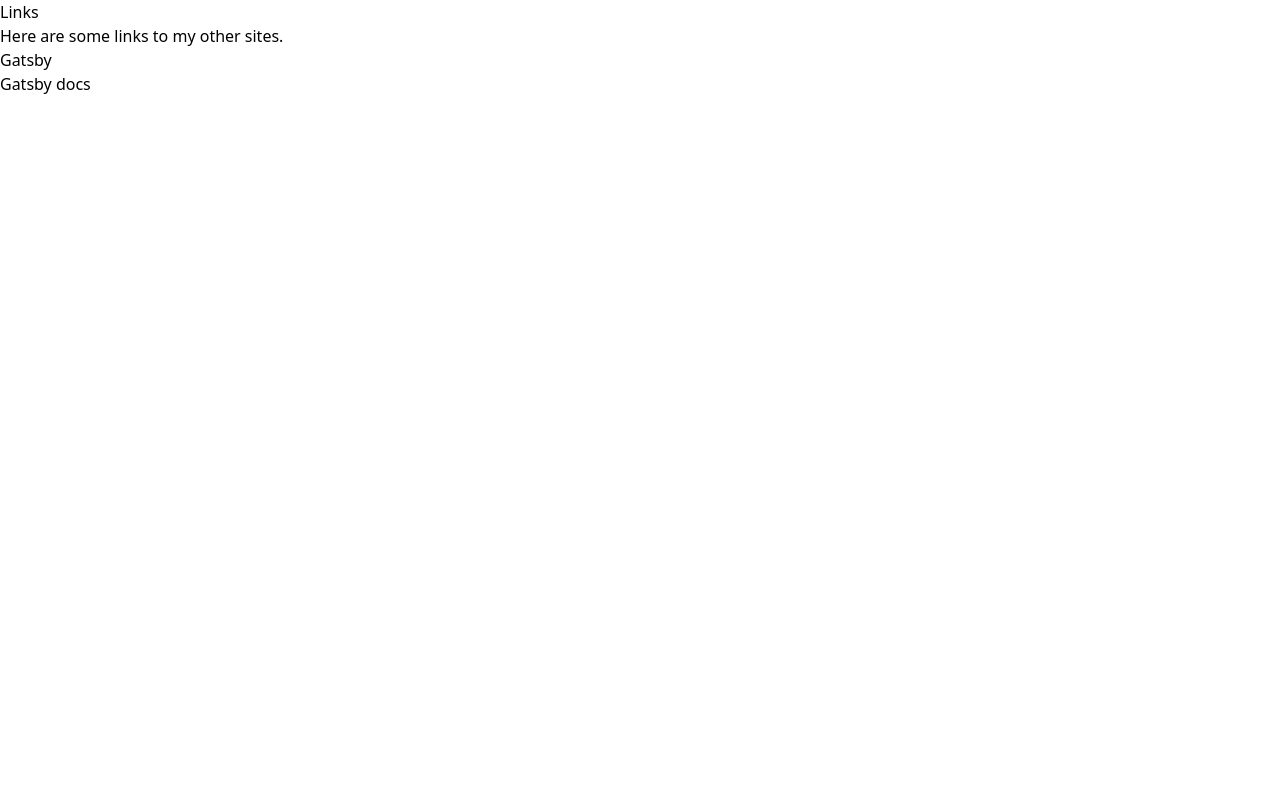
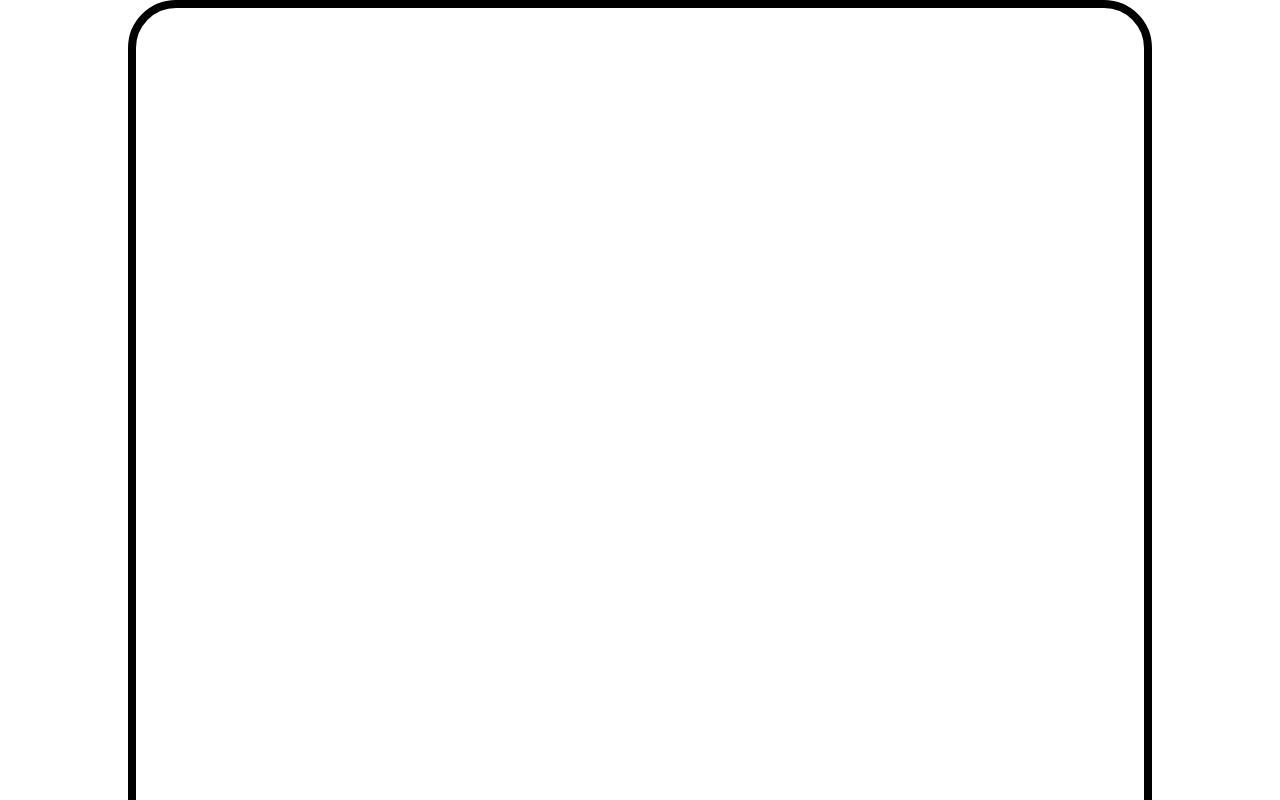
Before and after one commit to jack-elliot-doherty/OneLink-Next, a Next.js app: page /links in a window 1280 px wide. Shown: the top 800 px of the page. Built offline with nearby package versions, Linux system fonts and the light colour scheme.

Commit message:
colour picker working

```diff
--- a/package.json
+++ b/package.json
@@ -12,9 +12,9 @@
     "next": "13.1.6",
     "react": "18.2.0",
     "react-color": "^2.19.3",
-    "react-copy-to-clipboard": "^5.1.0",
     "react-dom": "18.2.0",
     "react-hook-form": "^7.43.0",
+    "react-toastify": "^9.1.1",
     "zod": "^3.20.2"
   },
   "devDependencies": {
--- a/src/components/formPreview.tsx
+++ b/src/components/formPreview.tsx
@@ -2,10 +2,20 @@ import { type FormValues } from "../types";
 import { Icon } from "@iconify-icon/react";
 
 const FormPreview = (props: FormValues) => {
-  const { name, about, photoUrl, socialLinks, otherLinks } = props;
+  const {
+    name,
+    about,
+    photoUrl,
+    socialLinks,
+    otherLinks,
+    pageBackgroundColour,
+  } = props;
 
   return (
-    <div className="mx-auto flex aspect-[9/16] w-4/5 flex-col items-center justify-center rounded-[3rem] border-8 border-black bg-blue-300">
+    <div
+      style={{ backgroundColor: pageBackgroundColour }}
+      className="mx-auto flex aspect-[9/16] w-4/5 flex-col rounded-[3rem] border-8 border-black p-20"
+    >
       <div className="flex flex-col items-center justify-center">
         {photoUrl.length > 0 && (
           <img
@@ -28,9 +38,16 @@ const FormPreview = (props: FormValues) => {
         {otherLinks?.map((link, index) => (
           <div
             key={index}
-            className="flex flex-row rounded bg-slate-300 px-3 py-1 shadow-md"
+            className="my-1 flex flex-row rounded bg-slate-200 py-1 px-3 shadow-lg"
           >
-            <Icon icon={link.iconKey} key={index} className="p-1" />
+            <Icon
+              onLoad={() => {
+                console.log("loaded");
+              }}
+              icon={link.iconKey}
+              key={index}
+              className="p-1"
+            />
 
             <a href={link.url}>
               <p>{link.label}</p>
--- a/src/pages/index.tsx
+++ b/src/pages/index.tsx
@@ -5,35 +5,35 @@ import { useForm } from "react-hook-form";
 import FormPreview from "../components/formPreview";
 import { ChromePicker } from "react-color";
 import { type FormValues } from "../types";
+import { encode } from "../utils/encode";
+import { ToastContainer, toast } from "react-toastify";
+import "react-toastify/dist/ReactToastify.css";
 
 const Home: React.FC<{ values: FormValues }> = ({
   values = {
-    name: "Jack Doherty",
-    about: "eihfeduyhfedjhfejuhf",
+    name: "",
+    about: "",
     photoUrl: "https://picsum.photos/200",
     socialLinks: [
       {
-        iconKey: "https://picsum.photos/200",
-        url: "https://picsum.photos/200",
+        iconKey: "material-symbols:add-link",
+        url: "",
       },
     ],
     otherLinks: [
       {
-        iconKey: "https://picsum.photos/200",
-        label: "Jack Doherty",
-        url: "https://picsum.photos/200",
+        iconKey: "material-symbols:add-link",
+        label: "",
+        url: "",
       },
     ],
   },
 }) => {
-  const {
-    register,
-    handleSubmit,
-    formState: { errors },
-    watch,
-  } = useForm<FormValues>({
+  const { register, handleSubmit, watch } = useForm<FormValues>({
     defaultValues: values,
   });
+
+  const [colour, setColour] = useState("#982323");
 
   const [socialLinkKey, setSocialLinkKey] = useState(1);
   const [otherLinkKey, setOtherLinkKey] = useState(1);
@@ -45,11 +45,18 @@ const Home: React.FC<{ values: FormValues }> = ({
     Object.keys(values.otherLinks)
   );
 
-  console.log("socialLinkIds", socialLinkIds);
-  console.log("otherLinkIds", otherLinkIds);
-
   const onSubmit = handleSubmit((data) => {
-    console.log(data);
+    const encodedData = encode(JSON.stringify(data));
+    navigator.clipboard.writeText("localhost:3000/links?data=" + encodedData);
+    toast.success("Link copied to clipboard!", {
+      position: "top-right",
+      autoClose: 5000,
+      hideProgressBar: false,
+      closeOnClick: true,
+      pauseOnHover: true,
+      progress: undefined,
+      theme: "dark",
+    });
   });
 
   const onDeleteSocialLink = (index: string) => {
@@ -80,25 +87,33 @@ const Home: React.FC<{ values: FormValues }> = ({
         />
         <link rel="icon" href="/favicon.ico" />
       </Head>
+
       <main className=" flex h-full w-full flex-row  items-center justify-center">
         <div className="h-screen w-2/3 overflow-y-auto bg-gray-100">
           <form onSubmit={onSubmit}>
             <div className="flex flex-row p-2">
               {/* basic info */}
-              <div className="p-5">
+              <div className="mr-12 p-5">
                 <p className="text-xl font-semibold">Profile</p>
                 <p className="text-xs">Some public information about you.</p>
               </div>
               <div className="flex w-full flex-col rounded bg-white p-5 shadow-md">
                 <label>Name</label>
-                <input type="text" {...register("name", { required: true })} />
+                <input
+                  required
+                  type="text"
+                  {...register("name", { required: true })}
+                />
+
                 <label>Photo Url</label>
                 <input
+                  required
                   {...register("photoUrl", { required: true })}
                   type="text"
                 />
-
-                <label>About You</label>
+                <label>
+                  About You <span className="text-xs ">(Optional)</span>
+                </label>
                 <textarea {...register("about", { required: false })} />
               </div>
             </div>
@@ -106,28 +121,34 @@ const Home: React.FC<{ values: FormValues }> = ({
             <hr></hr>
             <br></br>
             <div className="flex flex-row p-2">
-              {/* social links */}
               <div className="p-5">
                 <p className="text-xl font-semibold">Social Links</p>
                 <p className="text-xs">Add some social media links.</p>
+                <a className="text-xs" href="https://icones.js.org/">
+                  <span className="underline">
+                    Icons can be found here https://icones.js.org/
+                  </span>
+                </a>
               </div>
-              <div className="flex w-full flex-row flex-wrap justify-between">
+              <div className="flex w-full flex-row flex-wrap ">
                 {socialLinkIds.length > 0 &&
                   socialLinkIds.map((index) => {
                     return (
                       <div
                         key={index}
-                        className="my-2 flex flex-col rounded bg-white p-5  shadow-md transition-opacity duration-500 ease-in-out"
+                        className="m-1 flex
+                         flex-grow flex-col rounded bg-white p-5 shadow-md  transition-opacity duration-500 ease-in-out  "
                       >
-                        <div className="flex flex-row justify-between">
-                          <div className="flex flex-col">
-                            <label>Icon Key (Optional)</label>
+                        <div className="flex flex-row ">
+                          <div className="flex flex-grow flex-col">
+                            <label>Icon Key</label>
                             <input
+                              required
                               type="text"
                               {...register(
                                 `socialLinks.${Number(index)}.iconKey`,
                                 {
-                                  required: false,
+                                  required: true,
                                 }
                               )}
                             />
@@ -138,7 +159,6 @@ const Home: React.FC<{ values: FormValues }> = ({
                               onClick={() => onDeleteSocialLink(index)}
                               className="my-3 w-full rounded  p-1 font-bold text-gray-600 hover:bg-gray-200"
                             >
-                              {/* Garbage can icon */}
                               <svg
                                 xmlns="http://www.w3.org/2000/svg"
                                 className="mx-auto h-6 w-6"
@@ -158,6 +178,7 @@ const Home: React.FC<{ values: FormValues }> = ({
                         </div>
                         <label>Link Url</label>
                         <input
+                          required
                           className=""
                           type="text"
                           {...register(`socialLinks.${Number(index)}.url`, {
@@ -172,7 +193,6 @@ const Home: React.FC<{ values: FormValues }> = ({
                   onClick={() => onAddSocialLink()}
                   className="my-3 w-full rounded border-2 border-dashed border-gray-400 p-1 font-bold text-gray-600 hover:bg-gray-200"
                 >
-                  {/* plus sign in a circle */}
                   <svg
                     xmlns="http://www.w3.org/2000/svg"
                     className="mx-auto h-6 w-6"
@@ -198,24 +218,30 @@ const Home: React.FC<{ values: FormValues }> = ({
               <div className="p-5">
                 <p className="text-xl font-semibold">Other links</p>
                 <p className="text-xs">Add some more links here.</p>
+                <a className="text-xs" href="https://icones.js.org/">
+                  <span className="underline">
+                    Icons can be found here https://icones.js.org/
+                  </span>
+                </a>
               </div>
-              <div className="flex w-full flex-col">
+              <div className="flex w-full flex-row flex-wrap justify-start ">
                 {otherLinkIds.map((index) => (
                   <div
-                    className="my-2 flex flex-col rounded bg-white p-5 shadow-md"
+                    className="m-1 flex w-[49%] flex-grow flex-col rounded bg-white p-5 shadow-md"
                     key={index}
                   >
-                    <div className="flex flex-row justify-between">
-                      <div className="flex flex-col">
+                    <div className="flex  flex-row">
+                      <div className="flex flex-grow flex-col">
                         <label>Label</label>
                         <input
+                          required
                           type="text"
                           {...register(`otherLinks.${Number(index)}.label`, {
                             required: true,
                           })}
                         />
                       </div>
-                      <div className="flex flex-col">
+                      <div className="flex flex-grow flex-col">
                         <label>Icon Key (Optional)</label>
                         <input
                           type="text"
@@ -228,9 +254,8 @@ const Home: React.FC<{ values: FormValues }> = ({
                         <button
                           type="button"
                           onClick={() => onDeleteOtherLink(index)}
-                          className="my-3 w-full rounded  p-1 font-bold text-gray-600 hover:bg-gray-200"
+                          className="hover:textg-gray-200 m-5 my-3   w-full text-gray-600"
                         >
-                          {/* Garbage can icon */}
                           <svg
                             xmlns="http://www.w3.org/2000/svg"
                             className="mx-auto h-6 w-6"
@@ -250,6 +275,7 @@ const Home: React.FC<{ values: FormValues }> = ({
                     </div>
                     <label>Link Url</label>
                     <input
+                      required
                       type="text"
                       {...register(`otherLinks.${Number(index)}.url`, {
                         required: true,
@@ -262,7 +288,6 @@ const Home: React.FC<{ values: FormValues }> = ({
                   onClick={() => onAddOtherLink()}
                   className="my-3 w-full rounded border-2 border-dashed border-gray-400 p-1 font-bold text-gray-600 hover:bg-gray-200"
                 >
-                  {/* plus sign in a circle */}
                   <svg
                     xmlns="http://www.w3.org/2000/svg"
                     className="mx-auto h-6 w-6"
@@ -290,7 +315,14 @@ const Home: React.FC<{ values: FormValues }> = ({
                 <p className="text-xs">Pick a colour for your card.</p>
               </div>
               <div className="flex flex-col ">
-                <ChromePicker />
+                <ChromePicker
+                  {...register("pageBackgroundColour", { required: true })}
+                  color={colour}
+                  onChange={() => {}}
+                  onChangeComplete={(updatedColor) => {
+                    setColour(updatedColor.hex);
+                  }}
+                />
               </div>
             </div>
             <div className="flex flex-row p-5">
@@ -306,8 +338,39 @@ const Home: React.FC<{ values: FormValues }> = ({
           </form>
         </div>
         <div className=" h-full w-1/3 flex-col">
-          <FormPreview {...watch()} />
+          <FormPreview
+            {...{
+              ...watch(),
+              socialLinks: socialLinkIds.map((index) => {
+                return {
+                  name: watch(`socialLinks.${Number(index)}.name`),
+                  iconKey: watch(`socialLinks.${Number(index)}.iconKey`),
+                  url: watch(`socialLinks.${Number(index)}.url`),
+                };
+              }),
+              otherLinks: otherLinkIds.map((index) => {
+                return {
+                  label: watch(`otherLinks.${Number(index)}.label`),
+                  iconKey: watch(`otherLinks.${Number(index)}.iconKey`),
+                  url: watch(`otherLinks.${Number(index)}.url`),
+                };
+              }),
+              pageBackgroundColour: colour,
+            }}
+          />
         </div>
+        <ToastContainer
+          position="top-right"
+          autoClose={5000}
+          hideProgressBar={false}
+          newestOnTop={false}
+          closeOnClick
+          rtl={false}
+          pauseOnFocusLoss
+          draggable
+          pauseOnHover
+          theme="light"
+        />
       </main>
     </>
   );
--- a/src/pages/links.tsx
+++ b/src/pages/links.tsx
@@ -1,25 +1,19 @@
 import { useRouter } from "next/router";
+import FormPreview from "../components/formPreview";
+import { FormValues } from "../types";
 import { decode } from "../utils/decode";
+
 
 const Links = () => {
   const router = useRouter();
   const { data } = router.query;
 
-  console.log(data);
+  const decodedData: FormValues = decode(data);
 
   return (
-    <>
-      <h1>Links</h1>
-      <p>Here are some links to my other sites.</p>
-      <ul>
-        <li>
-          <a href="https://www.gatsbyjs.org">Gatsby</a>
-        </li>
-        <li>
-          <a href="https://www.gatsbyjs.org/docs/">Gatsby docs</a>
-        </li>
-      </ul>
-    </>
+    <div className="items-center justify-center">
+      <FormPreview {...decodedData} />
+    </div>
   );
 };
 
--- a/src/types.d.ts
+++ b/src/types.d.ts
@@ -12,4 +12,5 @@ export type FormValues = {
     label: string;
     url: string;
   }[];
+  pageBackgroundColour: string;
 };
--- a/src/utils/decode.ts
+++ b/src/utils/decode.ts
@@ -1,3 +1,18 @@
-export const decode = (str: string) => {
-  return Buffer.from(str, "base64").toString("utf8");
+import { FormValues } from "../types";
+
+export const decode = (str: string | string[] | undefined): FormValues => {
+  if (typeof str === "string") {
+    const decoded = Buffer.from(str, "base64").toString("utf8");
+
+    return JSON.parse(decoded);
+  } else {
+    return {
+      name: "",
+      about: "",
+      photoUrl: "",
+      socialLinks: [],
+      otherLinks: [],
+      pageBackgroundColour: "",
+    };
+  }
 };
--- a/src/utils/encode.ts
+++ b/src/utils/encode.ts
@@ -1,3 +1,3 @@
-export const encode = (str: string) => {
+export const encode = (str: string): string => {
   return Buffer.from(str).toString("base64");
 };
```
Also changed, not shown: 1 other file (tests, documents, lock files or other folders).
